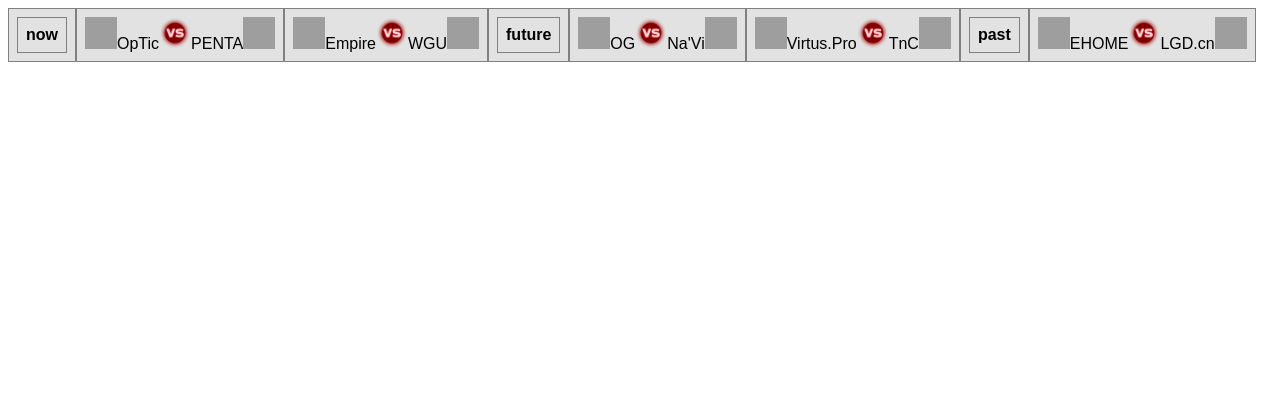
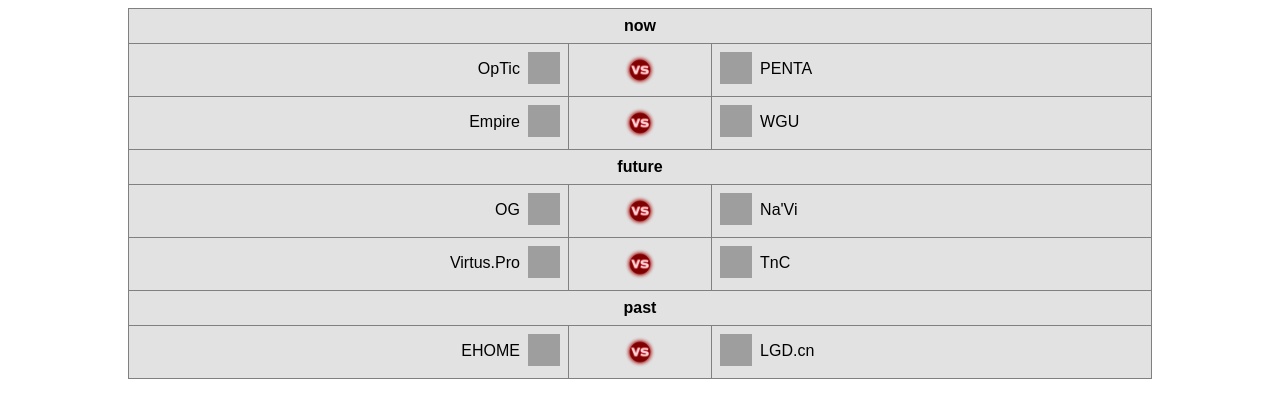
Before and after one commit to Bonfirium/cryptopari, a website: page front-end/matches.html in a window 1280 px wide. Drawn offline with Linux system fonts and the light colour scheme; grey boxes are pictures that could not be loaded.

Commit message:
matches table created

```diff
--- a/front-end/css/matchesPage.css
+++ b/front-end/css/matchesPage.css
@@ -1,21 +1,17 @@
-
-#currentSection {
+.matchesList {
+    font-family: arial, sans-serif;
+    border-collapse: collapse;
+    width: 80%;
+    left: 10%;
     position: absolute;
 }
 
-.matchesList {
-    font-family: arial, sans-serif;
-    border-collapse: collapse;
-    width: 100%;
-}
-
-.matchesList td,tr,div {
-    position: relative;
-    display: inline-block;
+.matchesList td, tr {
     border: 1px solid gray;
     text-align: center;
     padding: 8px;
     background-color: #e2e2e2;
+    width: 80%;
 
 }
 
@@ -26,9 +22,28 @@
 }
 
 .matchesList text {
-    top: 5px;
-    bottom: 5px;
     margin-left: 8px;
     margin-right: 8px;
-    margin-bottom: 8px;
+    position: relative;
+    top: -10px;
 }
+
+.matchesList .left {
+    position: inherit;
+    width: 43%;
+    text-align: right;
+    margin: 0 0 0 0;
+}
+
+.matchesList .middle {
+    position: inherit;
+    text-align: center;
+    width: 14%;
+
+}
+.matchesList .right {
+    position: inherit;
+    width: 43%;
+    text-align: left;
+    margin: 0 0 0 0;
+}
--- a/front-end/js/matchesPage.js
+++ b/front-end/js/matchesPage.js
@@ -7,27 +7,45 @@
         row = document.createElement("tr");
         title = document.createElement("th");
         title.innerText = time;
-        title.colSpan = "2";
+        title.colSpan = "3";
         row.appendChild(title);
         table.appendChild(row);
+
         for ( i = 0; i < data[time].length; i++ ) {
             row = document.createElement("tr");
-            //row = document.createElement("div");
+            left = document.createElement("td");
+            middle = document.createElement("td");
+            right = document.createElement("td");
+
+            left.className = "left";
+            middle.className = "middle";
+            right.className = "right";
+
             leftIcon = document.createElement("img");
             leftIcon.src = data[time][i]["left"]["logo"];
             leftIcon.width = leftIcon.height = 32;
-            leftTeam = document.createElement("span");
+            leftTeam = document.createElement("text");
             leftTeam.innerText = data[time][i]["left"]["name"];
+
+            vsIcon = document.createElement("img");
+            vsIcon.src = "./images/vs.png";
+            vsIcon.width = vsIcon.height = 32;
 
             rightIcon = document.createElement("img");
             rightIcon.src = data[time][i]["right"]["logo"];
             rightIcon.width = rightIcon.height = 32;
-            rightTeam = document.createElement("span");
+            rightTeam = document.createElement("text");
             rightTeam.innerText = data[time][i]["right"]["name"];
 
-            vsIcon = document.createElement("img");
-            vsIcon.src = "./images/vs.png";
-            vsIcon.width = vsIcon.height = 32;
+            left.appendChild(leftTeam);
+            left.appendChild(leftIcon);
+            middle.appendChild(vsIcon);
+            right.appendChild(rightIcon);
+            right.appendChild(rightTeam);
+            row.appendChild(left);
+            row.appendChild(middle);
+            row.appendChild(right);
+
 
             // row.appendChild( leftTeam );
             // row.appendChild( leftIcon );
@@ -35,11 +53,11 @@
             // row.appendChild( rightIcon );
             // row.appendChild( rightTeam );
 
-            row.appendChild( leftIcon );
-            row.appendChild( leftTeam );
-            row.appendChild( vsIcon );
-            row.appendChild( rightTeam );
-            row.appendChild( rightIcon );
+            // row.appendChild( leftIcon );
+            // row.appendChild( leftTeam );
+            // row.appendChild( vsIcon );
+            // row.appendChild( rightTeam );
+            // row.appendChild( rightIcon );
             //row1.appendChild(row);
             table.appendChild( row );
         }
```
Also changed, not shown: front-end/test.html (+1 -1 lines).
